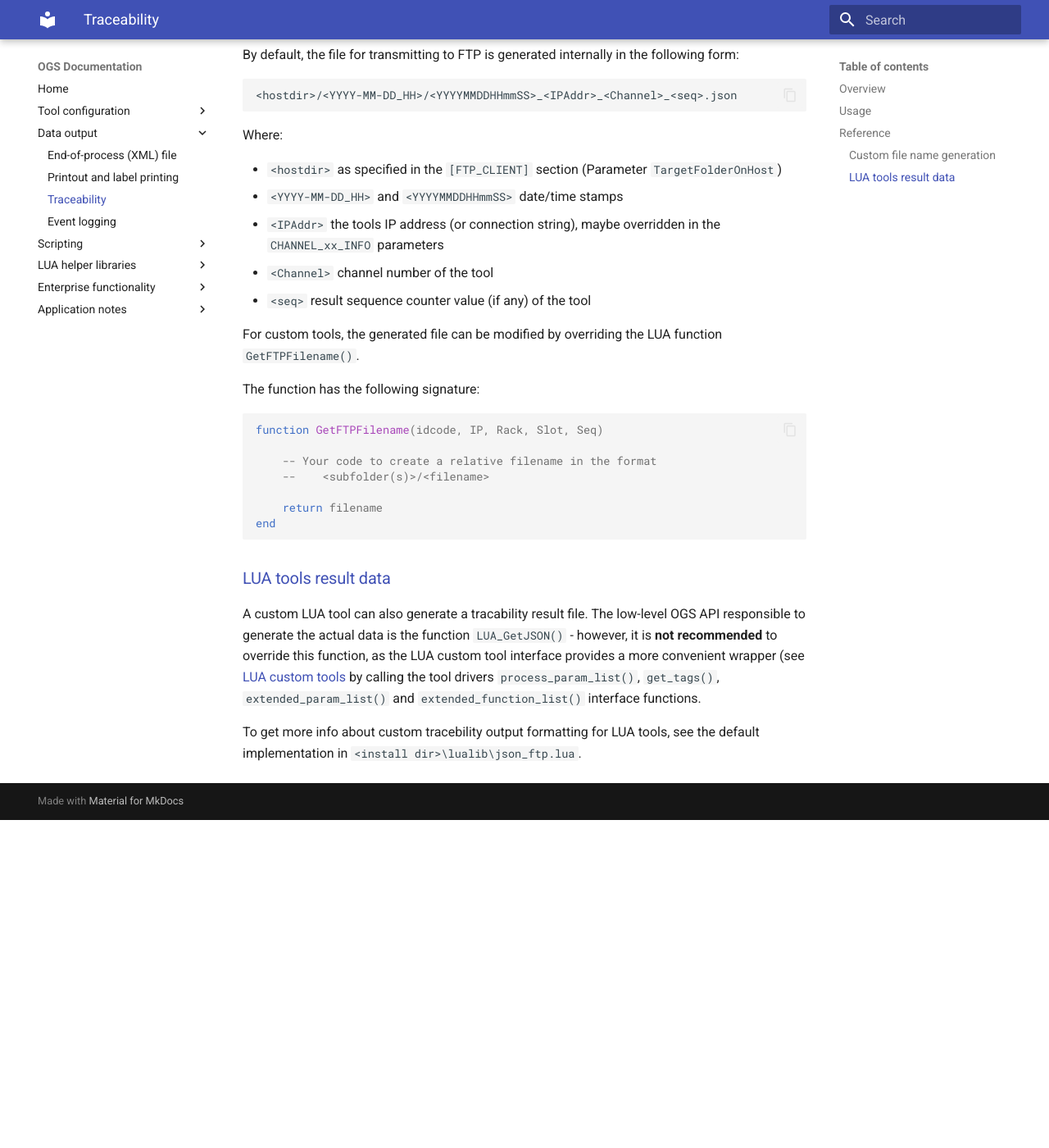
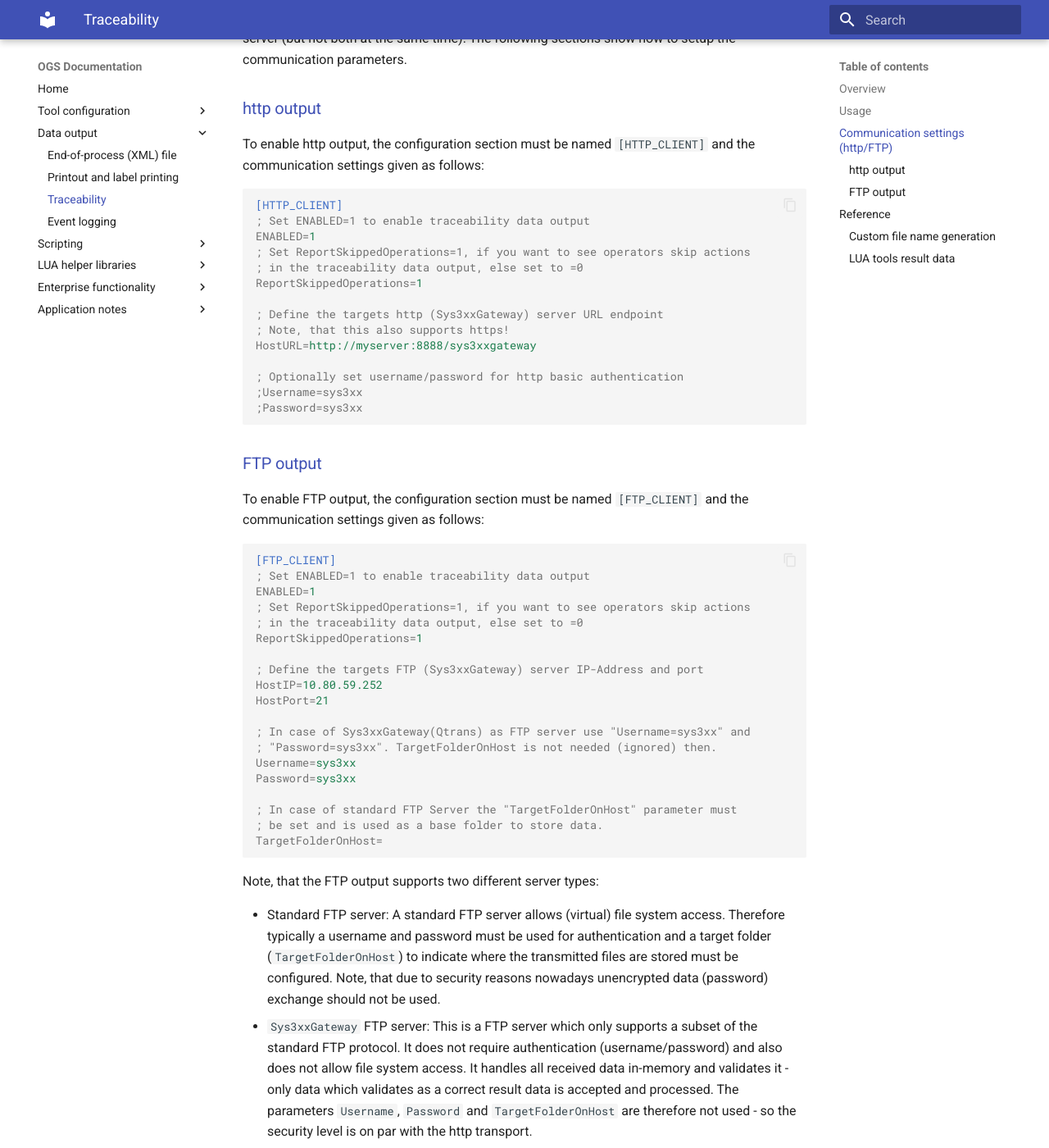
Before and after one commit to haller-erne/ogs, an MkDocs documentation site: the page built from docs/dataoutput/traceability.md, in a window 1280 px wide and 1400 px high, scrolled down 2434 px. Shown: the whole window at 82% size. Built offline with MkDocs 1.6.1 and Material for MkDocs 9.7.7, drawn with Linux system fonts in a browser that asks for light colours; before the commit the page ends 3434 px from its top, so only the background shows below that; some of the changed text lies outside the part shown.

Commit message:
Updated traceability docs

````diff
--- a/docs/dataoutput/traceability.md
+++ b/docs/dataoutput/traceability.md
@@ -35,7 +35,7 @@ Traceability is configured in `station.ini` in the `[FTP_CLIENT]` section.
 A typical setup is as follows:
 
 ``` ini
-[FTP_CLIENT]
+[FTP_CLIENT] ; or [HTTP_CLIENT], see below
 ; Set ENABLED=1 to enable traceability data output
 ENABLED=1
 ; Set ReportSkippedOperations=1, if you want to see operators skip actions
@@ -89,6 +89,62 @@ The `CHANNEL_xx_INFO` parameter values are interpreted as a JSON string with the
 If the parameters are not given, they default to whatever the actual tool driver
 provides, the parameters give override the defaults.
 
+## Communication settings (http/FTP)
+
+The `Traceability` feature support sending the data to either a FTP server or posting it to a http server (but not both at the same time). The following sections show how to setup the communication parameters.
+
+### http output
+
+To enable http output, the configuration section must be named `[HTTP_CLIENT]` and the communication settings given as follows:
+
+``` ini
+[HTTP_CLIENT]
+; Set ENABLED=1 to enable traceability data output
+ENABLED=1
+; Set ReportSkippedOperations=1, if you want to see operators skip actions
+; in the traceability data output, else set to =0
+ReportSkippedOperations=1
+
+; Define the targets http (Sys3xxGateway) server URL endpoint
+; Note, that this also supports https!
+HostURL=http://myserver:8888/sys3xxgateway
+
+; Optionally set username/password for http basic authentication
+;Username=sys3xx
+;Password=sys3xx
+```
+
+### FTP output
+
+To enable FTP output, the configuration section must be named `[FTP_CLIENT]` and the communication settings given as follows:
+
+``` ini
+[FTP_CLIENT]
+; Set ENABLED=1 to enable traceability data output
+ENABLED=1
+; Set ReportSkippedOperations=1, if you want to see operators skip actions
+; in the traceability data output, else set to =0
+ReportSkippedOperations=1
+
+; Define the targets FTP (Sys3xxGateway) server IP-Address and port
+HostIP=10.80.59.252
+HostPort=21
+
+; In case of Sys3xxGateway(Qtrans) as FTP server use "Username=sys3xx" and
+; "Password=sys3xx". TargetFolderOnHost is not needed (ignored) then.
+Username=sys3xx
+Password=sys3xx
+
+; In case of standard FTP Server the "TargetFolderOnHost" parameter must
+; be set and is used as a base folder to store data.
+TargetFolderOnHost=
+```
+
+Note, that the FTP output supports two different server types:
+
+- Standard FTP server: A standard FTP server allows (virtual) file system access. Therefore typically a username and password must be used for authentication and a target folder (`TargetFolderOnHost`) to indicate where the transmitted files are stored must be configured. Note, that due to security reasons nowadays unencrypted data (password) exchange should not be used.
+- `Sys3xxGateway` FTP server: This is a FTP server which only supports a subset of the standard FTP protocol. It does not require authentication (username/password) and also does not allow file system access. It handles all received data in-memory and validates it - only data which validates as a correct result data is accepted and processed. The parameters `Username`, `Password` and `TargetFolderOnHost` are therefore not used - so the security level is on par with the http transport.
+
 ## Reference
 
 ### Custom file name generation
````
Also changed, not shown: docs/tools/openprotocol/nexo.md (added, +86 -0 lines).
